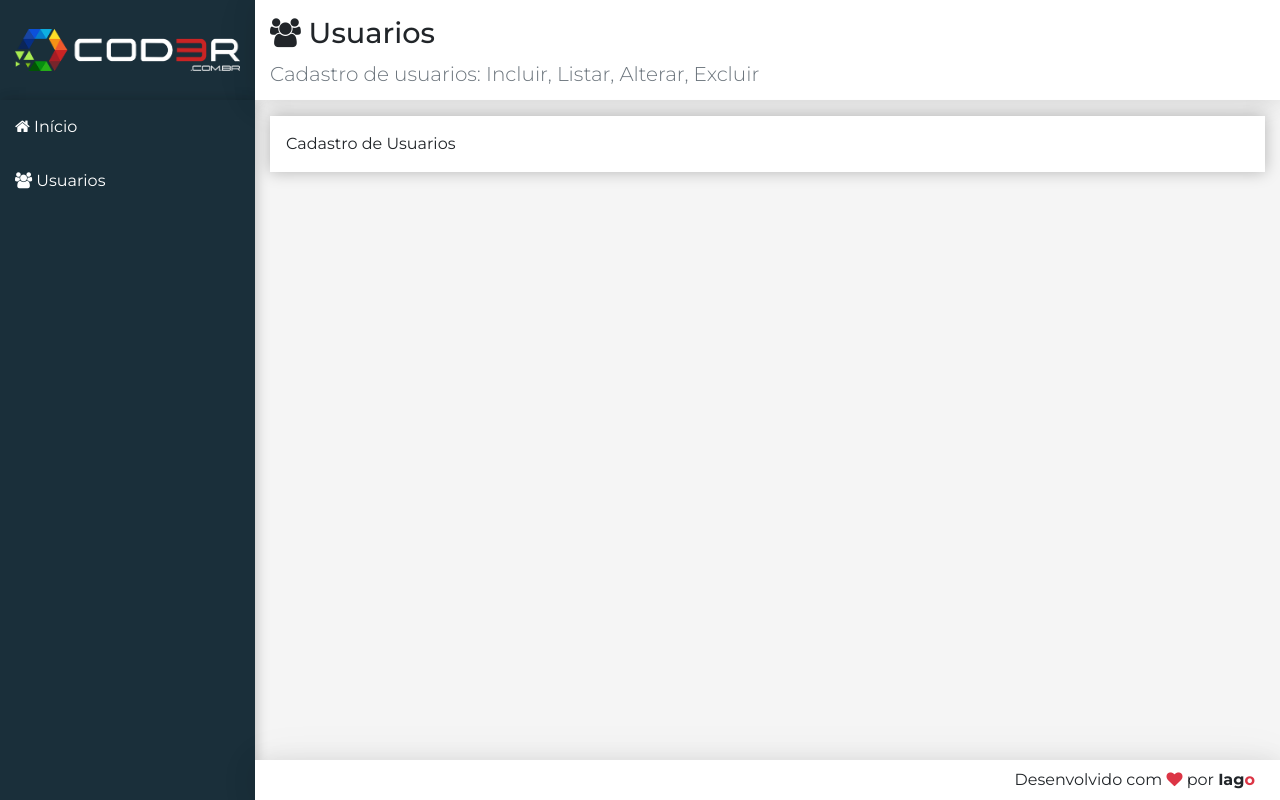
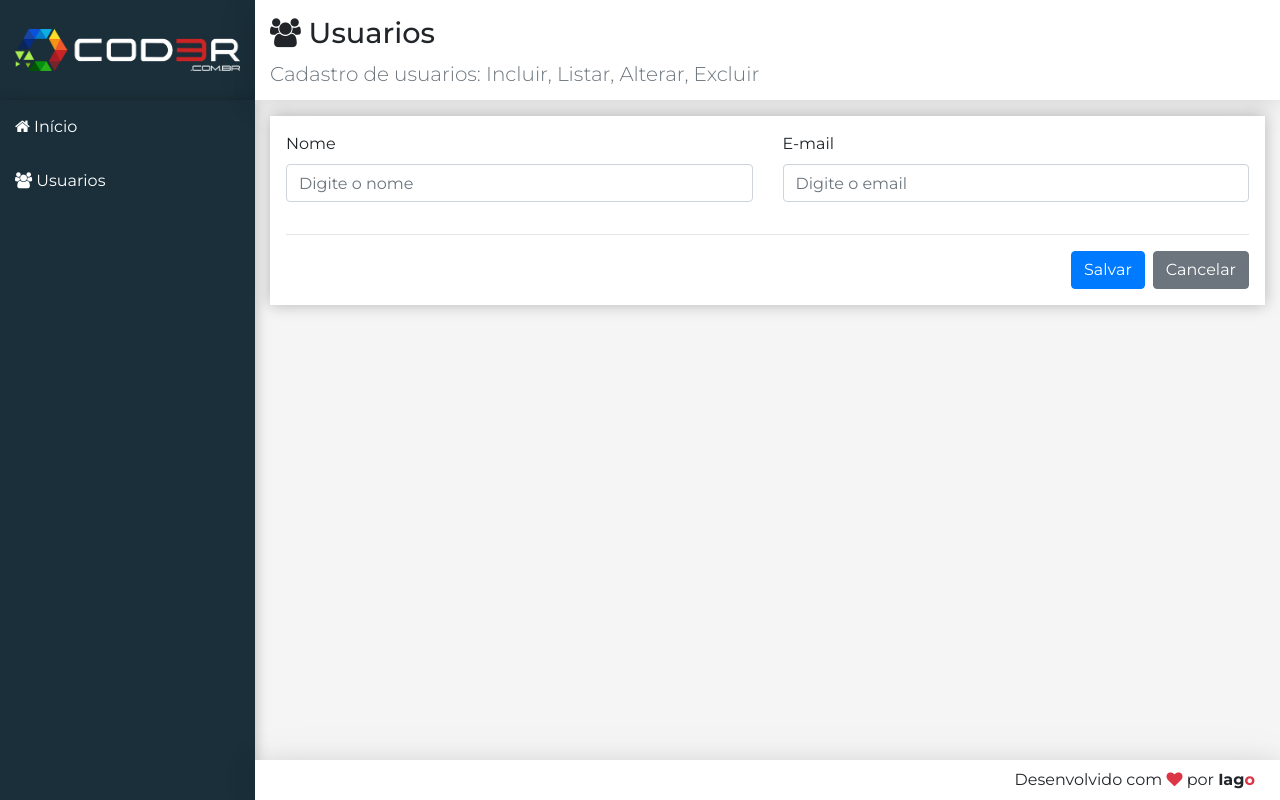
Before and after one commit to iagobontempo-study/Study-WebComplete, a React (Create React App) app in the folder react/CRUD/frontend/: page /users in a window 1280 px wide. Built offline with nearby package versions, Linux system fonts and the light colour scheme.

Commit message:
React-Projeto Cadastro de Usuario - CRUD - criado adicionar usuario

```diff
--- a/react/CRUD/frontend/src/components/user/UserCrud.jsx
+++ b/react/CRUD/frontend/src/components/user/UserCrud.jsx
@@ -39,10 +39,55 @@
     return list
   }
 
+  updateField(event) {
+    const user = {...this.state.user }
+    user[event.target.name] = event.target.value
+    this.setState({ user })
+
+  }
+
+  renderForm() {
+    return (
+      <div className="form">
+        <div className="row">
+          <div className="col-12 col-md-6">
+            <div className="form-group">
+              <label>Nome</label>
+              <input type="text" className="form-control"
+                name="name"
+                value={this.state.user.name}
+                onChange={e => this.updateField(e)}
+                placeholder="Digite o nome"/>
+            </div>
+          </div>
+          <div className="col-12 col-md-6">
+            <div className="form-group">
+              <label>E-mail</label>
+              <input type="text" className="form-control"
+                name="email"
+                value={this.state.user.email}
+                onChange={e => this.updateField(e)}
+                placeholder="Digite o email"/>
+            </div>
+          </div>
+        </div>
+
+        <hr/>
+
+        <div className="row">
+          <div className="col-12 d-flex justify-content-end">
+            <button className="btn btn-primary" onClick={e => this.save(e)}>Salvar</button>
+            <button className="btn btn-secondary ml-2" onClick={e => this.clear(e)} >Cancelar</button>
+          </div>
+        </div>
+      </div>
+    )
+  }
+
   render() {
     return (
         <Main {...headerProps}>
-            Cadastro de Usuarios
+            {this.renderForm()}
         </Main>
     )
   }
```
